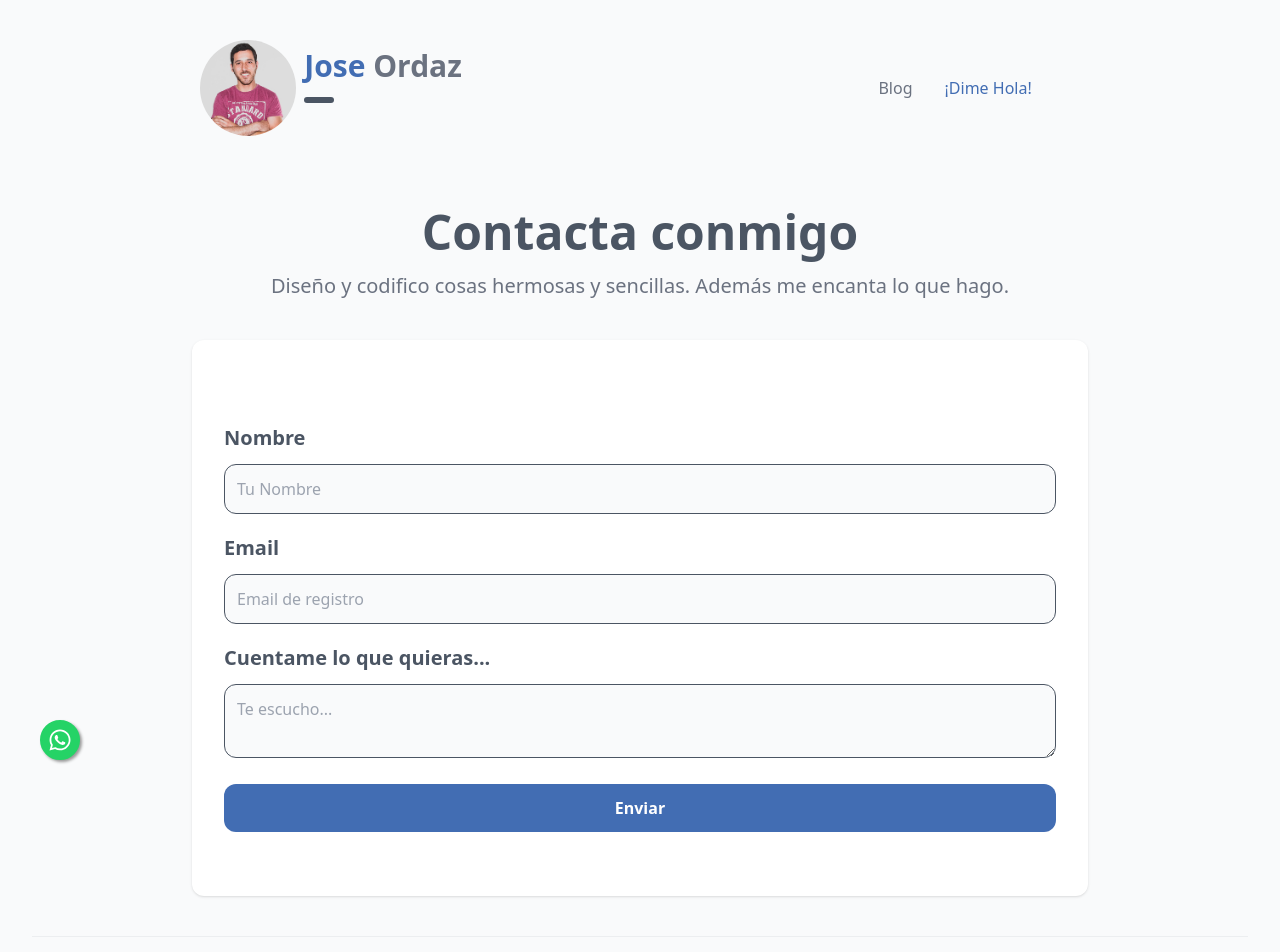
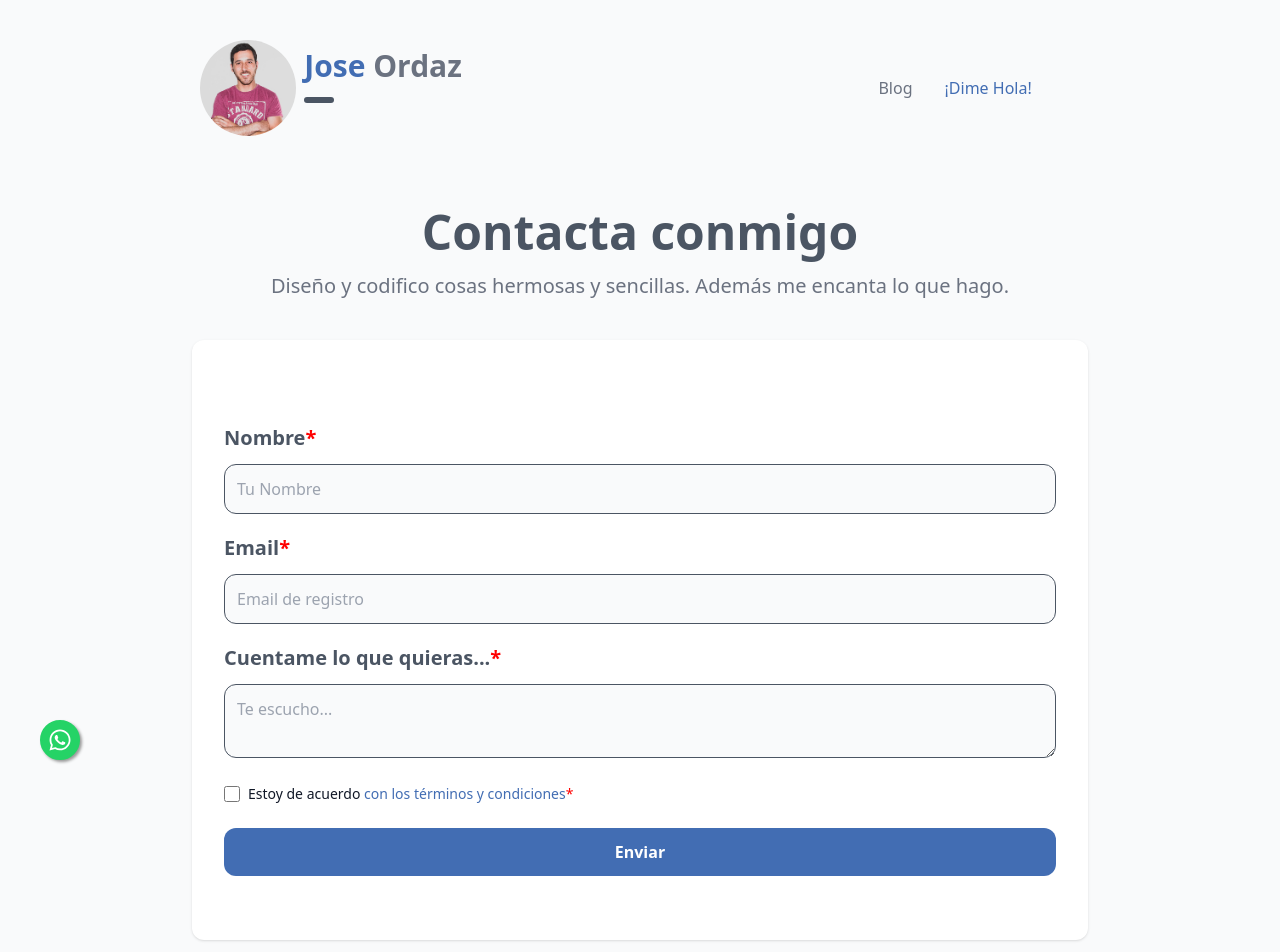
Before and after one commit to JoseOrdaz/portfolio, a React (Vite) app: page /contacto in a window 1280 px wide. Shown: the top 952 px of the page. Built offline with nearby package versions, Linux system fonts and the light colour scheme.

Commit message:
formulario de contacto

```diff
--- a/package.json
+++ b/package.json
@@ -9,6 +9,7 @@
     "preview": "vite preview"
   },
   "dependencies": {
+    "@emailjs/browser": "^3.6.2",
     "@headlessui/react": "^1.6.6",
     "@heroicons/react": "^1.0.6",
     "emailjs": "^4.0.0",
--- /dev/null
+++ b/src/components/alerta.jsx
@@ -0,0 +1,12 @@
+import React from 'react'
+
+export const alerta = ({alerta}) => {
+  return (
+    <div className={`${alerta.error ? ' from-red-400 to-red-600' : ' from-green-400 to-green-600'}
+
+    bg-gradient-to-r text-white font-bold py-3 px-4 rounded-xl md:w-full`}>
+
+    {alerta.msg}</div>
+  )
+};
+export default alerta;
--- /dev/null
+++ b/src/components/email.jsx
@@ -0,0 +1,65 @@
+import React, { useRef, useState } from 'react';
+import emailjs from '@emailjs/browser';
+import Alerta from './alerta';
+
+export const ContactUs = () => {
+  const form = useRef();
+  const [alerta, setAlerta] = useState('')
+
+  const sendEmail = (e) => {
+    e.preventDefault();
+
+    emailjs.sendForm('service_yje02c9', 'template_zc0yj07', form.current, 'WjR_zWkFqIgBAkshm')
+      .then((result) => {
+        if (result.text === 'OK') {
+          setAlerta({ msg: 'Gracias por escribirme, me ha llegado el correo y te responderé lo antes posible 🙂 ', error: false });
+          e.target.reset();
+        }
+          console.log(result.text);
+      }, (error) => {
+          console.log(error.text);
+
+      });
+
+
+
+  };
+
+  const { msg } = alerta;
+
+  return (
+
+     <div id="contacto" className='shadow bg-white rounded-xl relative w-full max-w-4xl p-16 mb-10 px-4 sm:px-6 lg:px-8 mx-auto md:grid items-center'>
+   {msg && <Alerta alerta={alerta} />}
+         <form ref={form} onSubmit={sendEmail}>
+        <div className="my-5">
+                <label htmlFor="nombre" className="text-gray-600 block text-xl font-bold mb-3">Nombre</label>
+                <input required type="text" name="from_name" placeholder="Tu Nombre" className="border border-gray-600 w-full rounded-xl p-3 bg-gray-50" />
+            </div>
+
+            <div className="my-5">
+                <label htmlFor="email" className="text-gray-600 block text-xl font-bold mb-3">Email</label>
+                <input required type="email" name="user_email" id="email" placeholder="Email de registro" className="border border-gray-600 w-full rounded-xl p-3 bg-gray-50" />
+            </div>
+            <div className="my-5">
+                <label htmlFor="password" className="text-gray-600 block text-xl font-bold mb-3">Cuentame lo que quieras...</label>
+                <textarea required type="text" name="message" placeholder="Te escucho..." className="border border-gray-600 w-full rounded-xl p-3 bg-gray-50" />
+            </div>
+            <div className="flex items-start mb-6">
+    <div className="flex items-center h-5">
+      <input id="terms" type="checkbox" value="" className="w-4 h-4 bg-gray-50 rounded border border-gray-300 focus:ring-3 focus:ring-blue-300 dark:bg-gray-700 dark:border-gray-600 dark:focus:ring-[#426db3] dark:ring-offset-gray-800" required/>
+    </div>
+    <label className="ml-2 text-sm font-medium text-gray-900 dark:text-gray-300">Estoy de acuerdo <a href="#" className="text-[#426db3] hover:underline dark:text-[#426db3]">con los términos y condiciones</a></label>
+  </div>
+            <input
+                type="submit" value="Enviar" className="bg-[#426db3] text-white hover:cursor-pointer w-full font-bold py-3 px-4 rounded-xl md:w-full"
+            />
+
+
+        </form>
+    </div>
+
+  );
+};
+
+export default ContactUs;
--- a/src/index.css
+++ b/src/index.css
@@ -87,7 +87,10 @@
     }
   }
 
-
+  #contacto label:after {
+	content: '*';
+	color: red;
+  }
 
 /* for mobile */
 @media screen and (max-width: 767px) {
--- a/src/paginas/blog.jsx
+++ b/src/paginas/blog.jsx
@@ -63,6 +63,9 @@ function SpinnerCharging() {
         ))}
       </div>
     </div>
+    <div className="flex justify-center items-center">
+    <p className="mt-4 mb-4 italic text-center text-xl text-gray-500"> Entradas extraidas con REST API de WordPress</p>
+    </div>
   </div>
   </>
   )
--- a/src/paginas/contacto.jsx
+++ b/src/paginas/contacto.jsx
@@ -1,5 +1,7 @@
 
 import { Link } from 'react-router-dom'
+import ContactUs from '../components/email';
+
 const Contacto = () => {
   return (
     <>
@@ -10,7 +12,8 @@ const Contacto = () => {
             </p>
 
     </div>
-    <div className='shadow bg-white rounded-xl relative w-full max-w-4xl p-16 mb-10 px-4 sm:px-6 lg:px-8 mx-auto md:grid items-center'>
+
+    {/* <div className='shadow bg-white rounded-xl relative w-full max-w-4xl p-16 mb-10 px-4 sm:px-6 lg:px-8 mx-auto md:grid items-center'>
         <form>
 
         <div className="my-5">
@@ -32,12 +35,11 @@ const Contacto = () => {
                 type="submit" value="Enviar" className="bg-[#426db3] text-white hover:cursor-pointer w-full font-bold py-3 px-4 rounded-xl md:w-full"
             />
 
-            {/* <nav className="lg:flex lg:justify-between mt-10">
-                <Link to="/" className=" block text-center hover:underline text-gray-500 font-bold">¿Ya tienes una cuenta? Inicia sesión</Link>
-                <Link to="/olvidar-password" className=" block text-center hover:underline text-gray-500  font-bold">¿Olvidaste tu contraseña?</Link>
-            </nav> */}
+
         </form>
-    </div>
+    </div> */}
+
+    <ContactUs />
     </>
   )
 }
```
Also changed, not shown: 1 other file (tests, documents, lock files or other folders).
